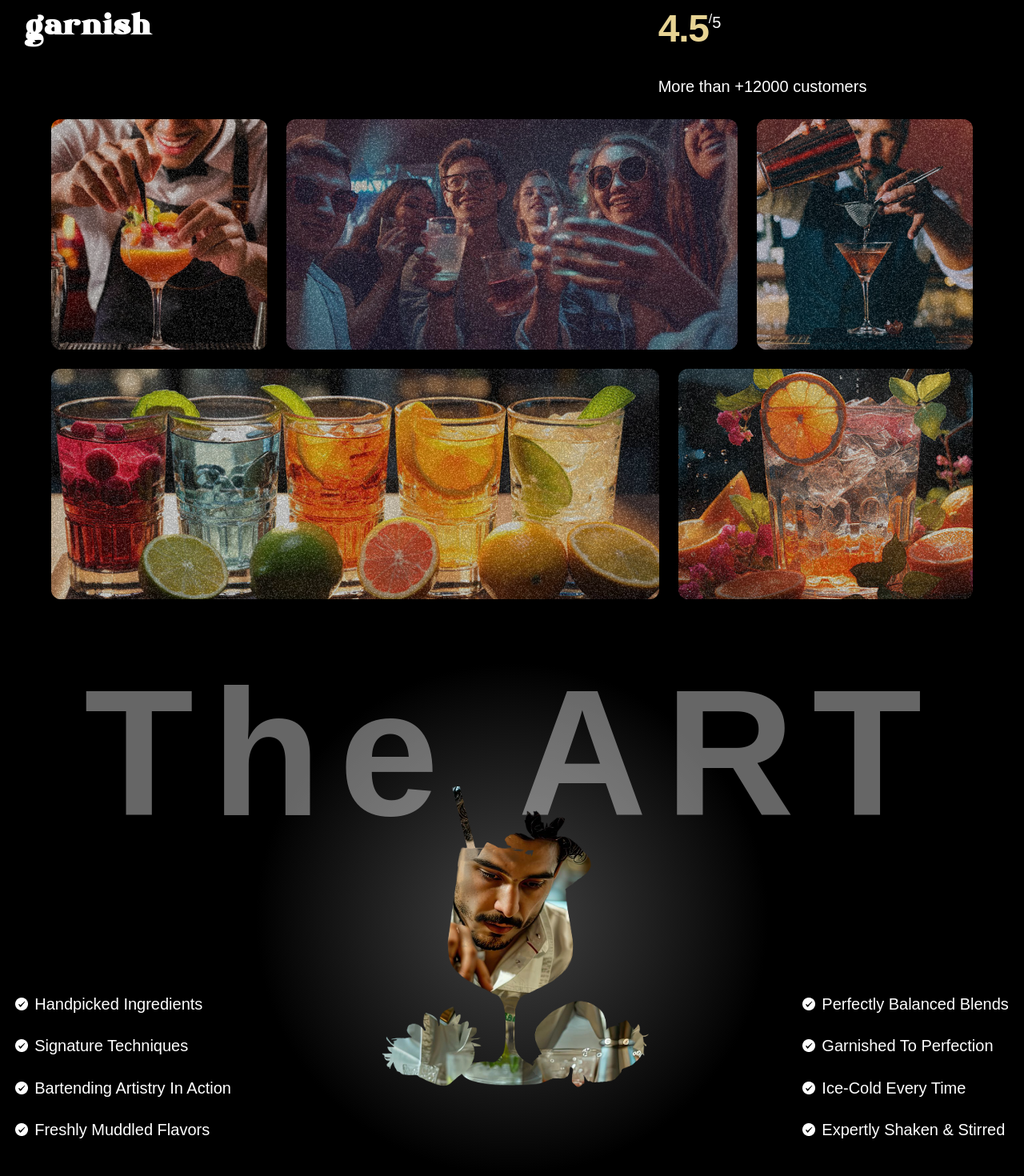
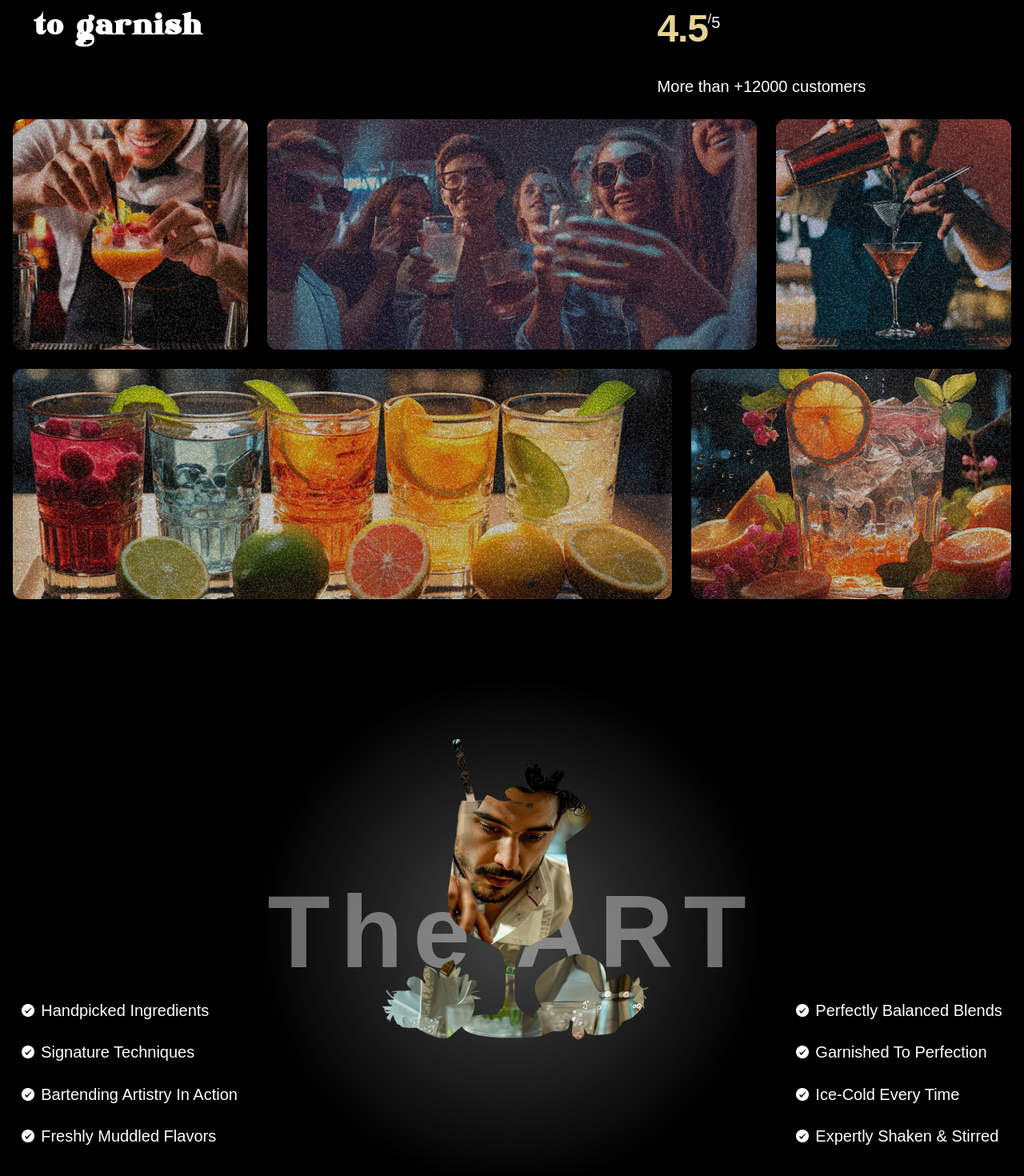
Before and after one commit to TrainedDev/Velora, a React (Vite) app: page / in a window 1280 px wide. Shown: the part 1985-3455 px from the top of the page at 80% size. Built offline with nearby package versions, Linux system fonts and the light colour scheme; a web font is replaced by a local one.

Commit message:
update hero-video gsap and art sectiona and footer gsap

```diff
--- a/src/sections/About.jsx
+++ b/src/sections/About.jsx
@@ -31,7 +31,7 @@ const About = () => {
   return (
     <section
       id="about"
-      className="flex flex-col pt-22 w-full text-start items-center justify-center gap-6 h-auto xs:pt-26"
+      className="flex flex-col pt-22 w-[full] text-start items-center justify-center gap-6 h-auto  p-4 xs:pt-26"
     >
       <div className="flex flex-col w-full item-center justify-center gap-6 md:gap-70 md:flex md:flex-row md:justify-center">
         <div className="flex flex-col w-full gap-6 justify-start md:w-2/5">
@@ -53,7 +53,7 @@ const About = () => {
         </div>
       </div>
 
-      <ul className="grid grid-cols-1 sm:grid-cols-2 gap-6 justify-items-center w-[90%] px-4 md:px-0 xl:grid-cols-12">
+      <ul className="grid grid-cols-1 sm:grid-cols-2 gap-6 justify-items-center w-full xl:grid-cols-12">
         {aboutImages.map((ele, i) => (
           <li
             id={`content`}
--- a/src/sections/Art.jsx
+++ b/src/sections/Art.jsx
@@ -59,11 +59,11 @@ const Art = () => {
           <div className="flex absolute justify-center items-end w-full h-[65%] xs:h-[75%] ">
             <h1
               id="art-heading"
-              className="absolute tracking-widest font-extrabold h-[60%] w-full flex items-center justify-center text-3xl top-20 xs:top-30 xs:text-6xl sm:text-7xl md:h-[80%] md:text-9xl md:items-start lg:text-[14rem] text-white/40 lg:top-20"
+              className="absolute tracking-widest font-extrabold h-[60%] w-full flex items-center justify-center text-3xl top-35 xs:text-6xl sm:top-40 sm:text-7xl md:h-[80%] md:text-9xl md:top-10 lg:text-[8rem] lg:text-wider text-white/40 lg:top-20 xl:top-40"
             >
               the ART
             </h1>
-            <div className="absolute overflow-hidden rounded-[7%] flex items-end justify-center h-[60%] w-full top-20 xs:top-30 xs:h-[70%] sm:h-[75%] sm:w-[90%] md:w-[65%] md:top-50">
+            <div className="absolute overflow-hidden rounded-[7%] flex items-end justify-center h-[60%] w-full top-35 xs:h-[55%] sm:top-40 sm:h-[70%] sm:w-[90%] md:w-[65%] md:top-10 xl:top-20 xl:h-[90%]">
               <img
                 id="art-img"
                 className="masked-img size-full object-center object-cover"
@@ -74,7 +74,7 @@ const Art = () => {
 
             <div
               id="art-feature"
-              className="absolute flex flex-col items-center justify-around w-full -bottom-40 gap-10 xs:flex-row xs:-bottom-25 md:gap-60 md:bottom-10 lg:-bottom-20 lg:justify-between lg:w-[97%]"
+              className="absolute flex flex-row items-center justify-around w-full gap-2 -bottom-40 xs:-bottom-35 sm:justify-between sm:p-2 md:-bottom-15 lg:-bottom-20 lg:justify-between lg:w-[97%]"
             >
               <ul className="flex flex-col-center justify-end w-fit gap-5 ">
                 {goodLists.map((ele, i) => (
@@ -103,7 +103,7 @@ const Art = () => {
           </div>
           <h1
             id="worthy_sip"
-            className="hidden absolute bottom-20 md:flex-row-center justify-center md:block w-full capitalize font-bold xl:hidden"
+            className="hidden absolute bottom-10 md:flex-row-center text-center justify-center md:block w-full capitalize font-bold xl:hidden"
           >
             sip-worthy perfection
           </h1>
--- a/src/sections/Footer.jsx
+++ b/src/sections/Footer.jsx
@@ -16,10 +16,15 @@ const Footer = () => {
       },
     });
     t1.from(text.lines, { y: 100, opacity: 0, duration: 1, stagger: 0.02 });
-    t1.from('.content', { y: 100, opacity: 0, duration: 1, stagger: 0.02 });
-    t1.from('.f-left-leaf', { y: 130, opacity: 0, duration: 1});
-    t1.from('.f-right-leaf', { y: -130, opacity: 0, duration: 1 });
-
+    t1.from(".content", {
+      y: 40,
+      opacity: 0,
+      duration: 0.5,
+      stagger: 0.05,
+      ease: "power2.out",
+    });
+    t1.from(".f-left-leaf", { y: 130, opacity: 0, duration: 1 });
+    t1.from(".f-right-leaf", { y: -130, opacity: 0, duration: 1 });
   }, []);
 
   const {
@@ -28,11 +33,11 @@ const Footer = () => {
     contact: { phone, email },
   } = storeInfo;
   return (
-    <footer
-     className="h-auto flex-col-center relative overflow-hidden w-full">
+    <footer className="h-auto flex-col-center relative overflow-hidden w-full">
       <div
-    id="contact"
-      className="footer flex-col-center z-10 top-0 justify-center gap-10 xs:gap-15 w-full h-200 radial-gradient [--gradient-size:30rem] [--gradient-y:55%] sm:[--gradient-size:40rem] relative xs:pt-22 sm:pt-3 md:pt-0 md:h-250 lg:pt-20">
+        id="contact"
+        className="footer flex-col-center z-10 top-0 justify-center gap-10 xs:gap-15 w-full h-200 radial-gradient [--gradient-size:30rem] [--gradient-y:55%] sm:[--gradient-size:40rem] relative xs:pt-22 sm:pt-3 md:pt-0 md:h-250 lg:pt-20"
+      >
         <h1>{heading}</h1>
         <div className="content w-[90%] text-center">
           <h2>visit our bar</h2>
--- a/src/sections/Hero.jsx
+++ b/src/sections/Hero.jsx
@@ -104,15 +104,17 @@ const Hero = () => {
           trigger: videoRef.current,
           start: start,
           end: end,
-          scrub: true,
+          scrub: 0.5,
           // markers: true,
           pin: true,
+          anticipatePin: 1,
         },
       });
 
       videoRef.current.onloadedmetadata = () => {
         t1.to(videoRef.current, {
           currentTime: videoRef.current.duration,
+          ease:"none"
         });
       };
     },
```
Also changed, not shown: src/index.css (+17 -0 lines).
